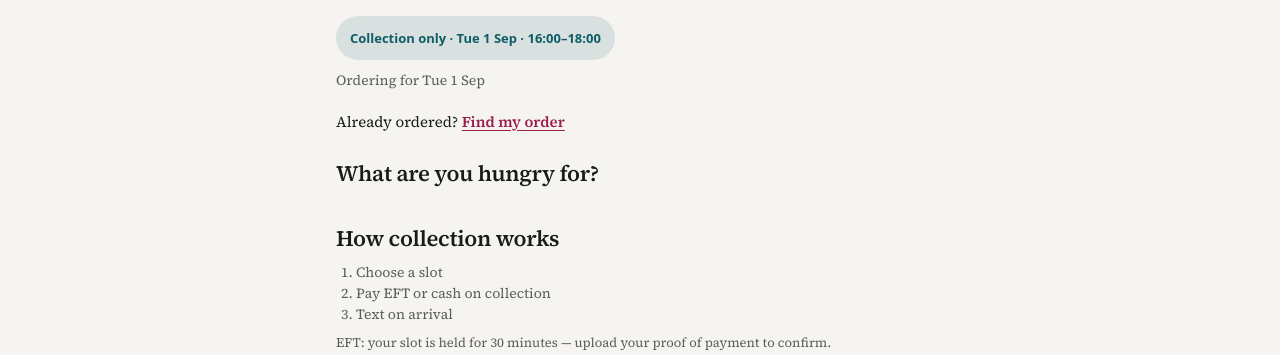
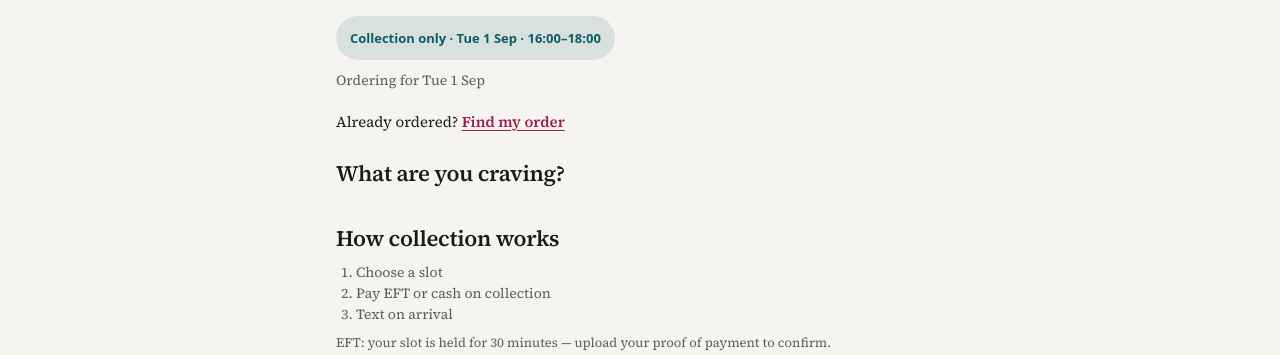
Before and after one commit to alboogycOdR/curry-orders, a Django app: page / in a window 1280 px wide. Shown: the part 61-416 px from the top of the page. Run offline with Django 5.2, Linux system fonts and the light colour scheme; data comes from the database, SQL or seed files in the repository; data that the repository does not hold is empty; parts of the project's set-up code (start-up, migrations or seed data) failed here and were passed over.

Commit message:
Copy: "What are you hungry for?" -> "What are you craving?"

```diff
--- a/src/templates/public/home.html
+++ b/src/templates/public/home.html
@@ -261,7 +261,7 @@ Collection chip never includes a street address (D-23).
 
   <p class="rc-find">Already ordered? <a href="{% url 'public:lookup' %}">Find my order</a></p>
 
-  <h2 class="rc-section-title">What are you hungry for?</h2>
+  <h2 class="rc-section-title">What are you craving?</h2>
   <div class="rc-tiles">
     {% for tile in chip_tiles %}
     <a class="rc-tile has-photo{% if not tile.photo_url %} is-placeholder{% endif %}" href="{% url 'public:order' %}#{{ tile.slug }}">
```
